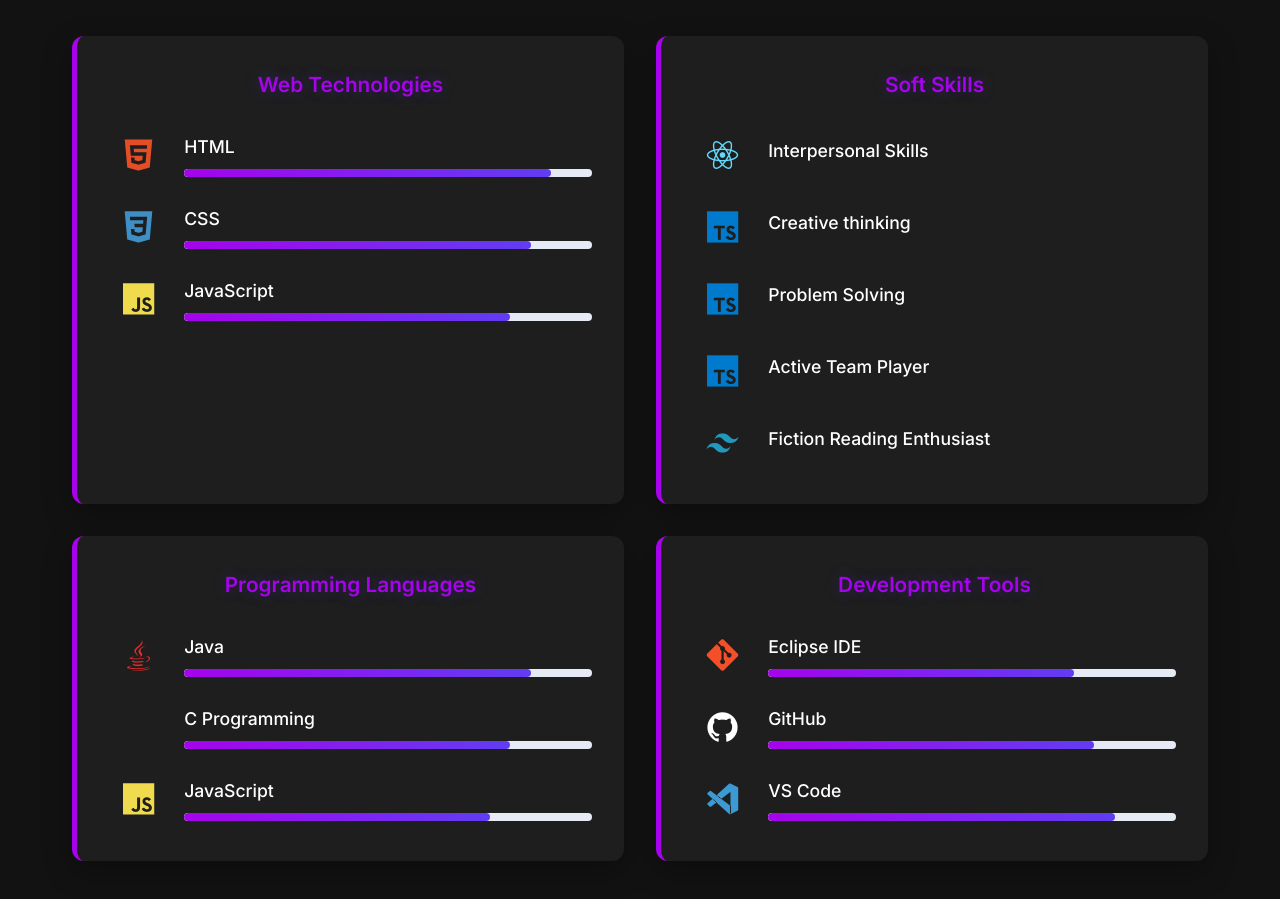
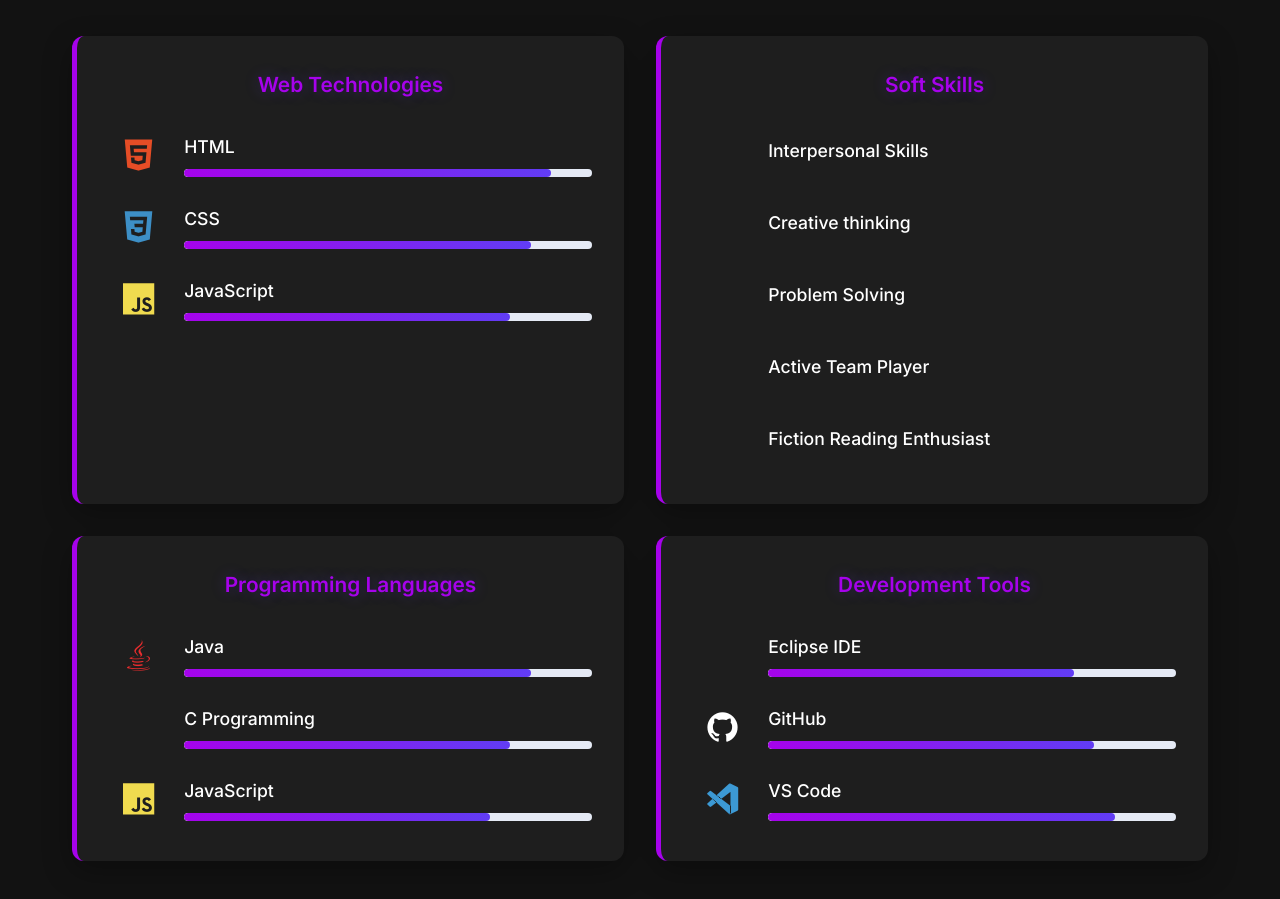
Before and after one commit to jayasree127/Portfolio-website-, a plain HTML site: page index.html in a window 1280 px wide. Shown: the part 3480-4379 px from the top of the page. Drawn offline with nearby package versions, Linux system fonts and the light colour scheme.

Commit message:
Update index.html

```diff
--- a/index.html
+++ b/index.html
@@ -388,7 +388,7 @@
                     <div class="skill-items">
                         <div class="skill-item">
                             <div class="skill-icon-container">
-                                <i class="devicon-react-original colored skill-icon"></i>
+
                             </div>
                             <div class="skill-content">
                                 <div class="skill-info">
@@ -399,7 +399,7 @@
                         </div>
                         <div class="skill-item">
                             <div class="skill-icon-container">
-                                <i class="devicon-typescript-plain colored skill-icon"></i>
+
                             </div>
                             <div class="skill-content">
                                 <div class="skill-info">
@@ -411,7 +411,7 @@
                         <div class="skill-item">
                             <div class="skill-item">
                                 <div class="skill-icon-container">
-                                    <i class="devicon-typescript-plain colored skill-icon"></i>
+
                                 </div>
 
                             </div>
@@ -423,7 +423,7 @@
                         </div>
                         <div class="skill-item">
                             <div class="skill-icon-container">
-                                <i class="devicon-typescript-plain colored skill-icon"></i>
+
                             </div>
                             <div class="skill-content">
                                 <div class="skill-info">
@@ -434,7 +434,7 @@
                         </div>
                         <div class="skill-item">
                             <div class="skill-icon-container">
-                                <i class="devicon-tailwindcss-plain colored skill-icon"></i>
+
                             </div>
                             <div class="skill-content">
                                 <div class="skill-info">
@@ -495,7 +495,7 @@
                     <div class="skill-items">
                         <div class="skill-item">
                             <div class="skill-icon-container">
-                                <i class="devicon-git-plain colored skill-icon"></i>
+
                             </div>
                             <div class="skill-content">
                                 <div class="skill-info">
```
